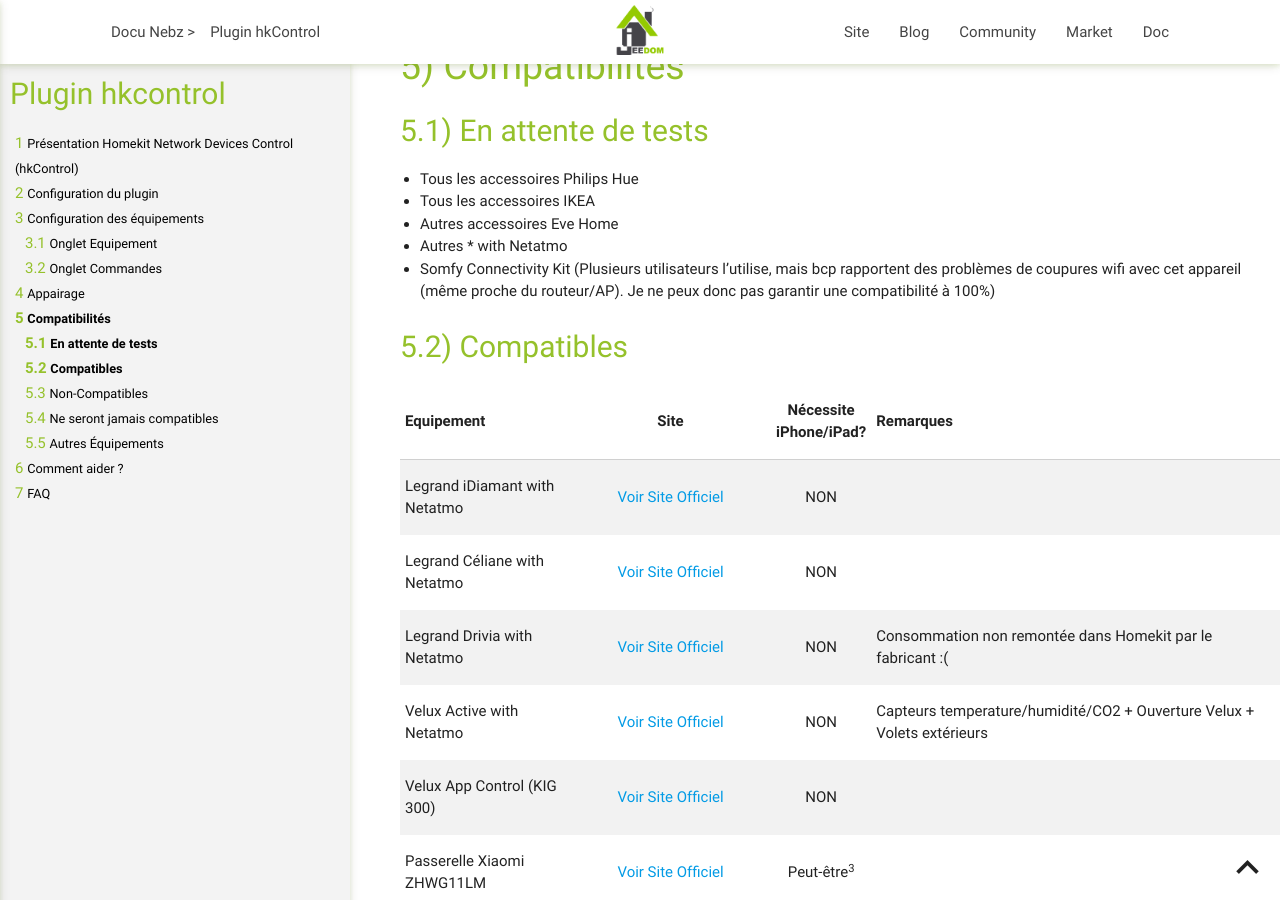
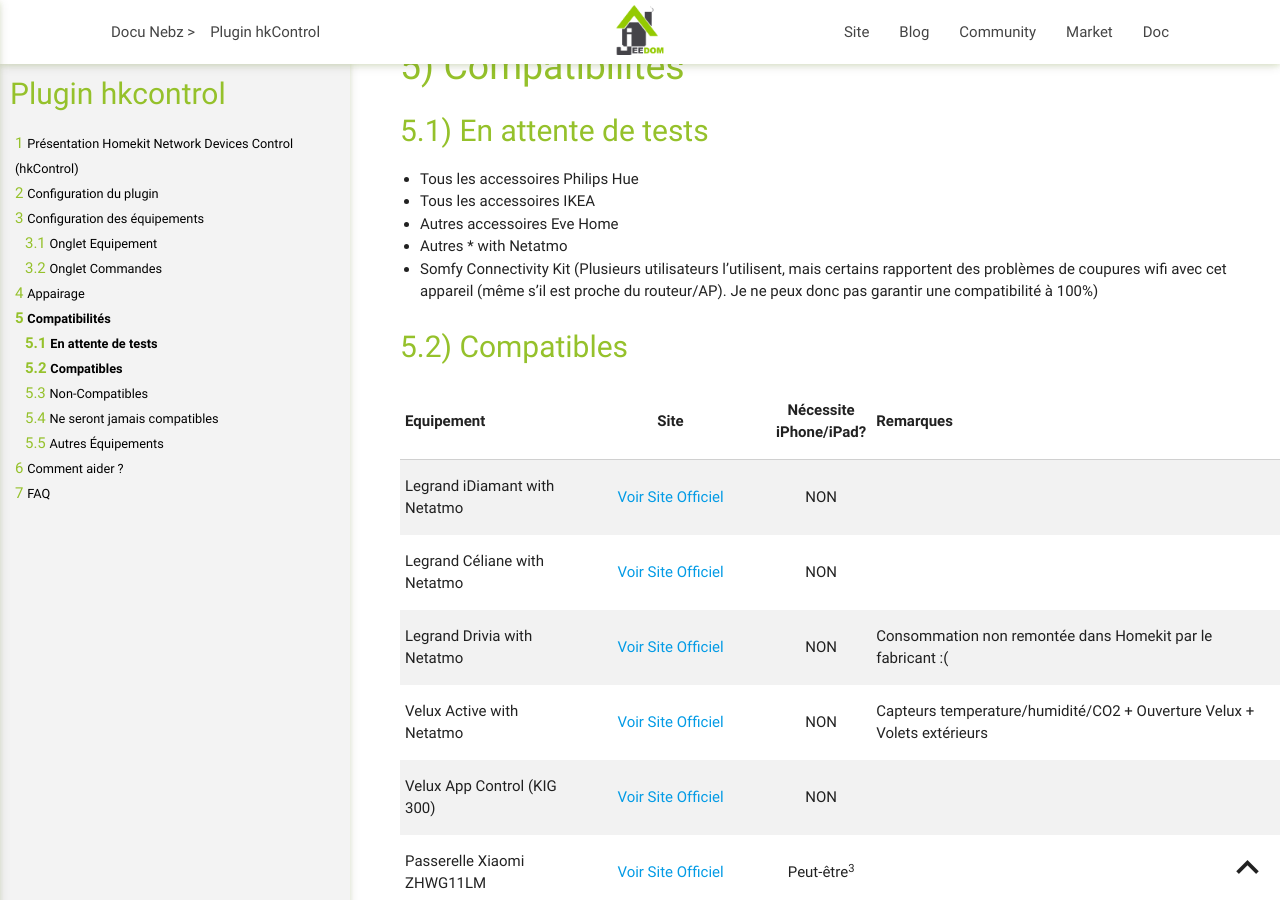
Before and after one commit to NebzHB/jeedom_docs, a Jekyll site: the page built from plugins/hkControl/fr_FR/index.md, in a window 1280 px wide and 900 px high, scrolled down 2814 px. Built offline with Jekyll 4.4.1, drawn with Linux system fonts in a browser that asks for light colours.

Commit message:
Update index.md

```diff
--- a/plugins/hkControl/fr_FR/index.md
+++ b/plugins/hkControl/fr_FR/index.md
@@ -111,7 +111,7 @@
 -    Tous les accessoires IKEA
 -    Autres accessoires Eve Home
 -    Autres * with Netatmo
--    Somfy Connectivity Kit (Plusieurs utilisateurs l'utilise, mais bcp rapportent des problèmes de coupures wifi avec cet appareil (même proche du routeur/AP). Je ne peux donc pas garantir une compatibilité à 100%)
+-    Somfy Connectivity Kit (Plusieurs utilisateurs l'utilisent, mais certains rapportent des problèmes de coupures wifi avec cet appareil (même s'il est proche du routeur/AP). Je ne peux donc pas garantir une compatibilité à 100%)
 
 **Compatibles**
 ---------------
```
